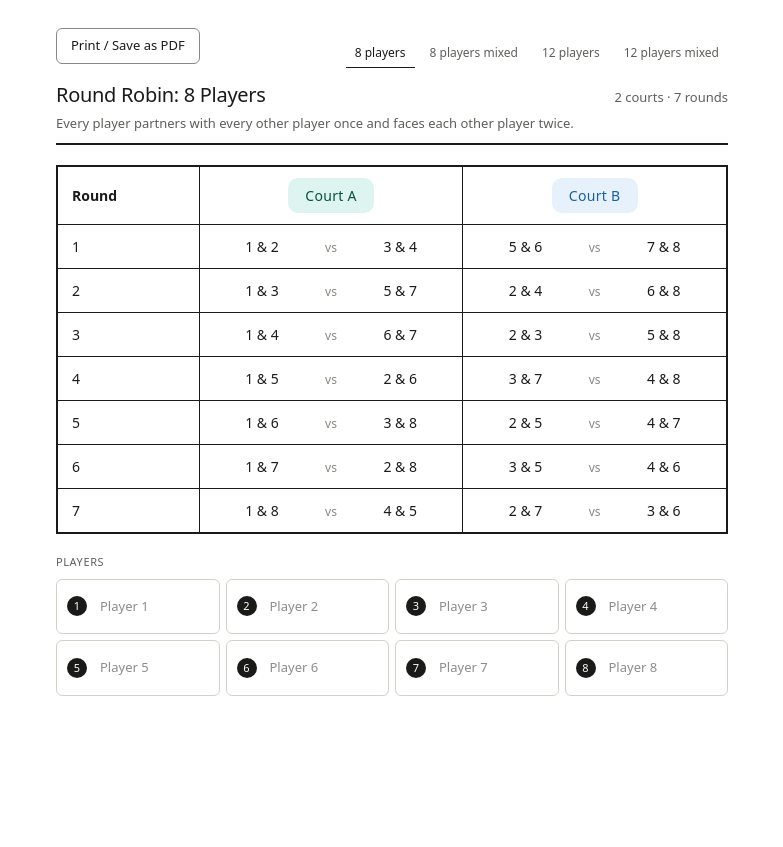
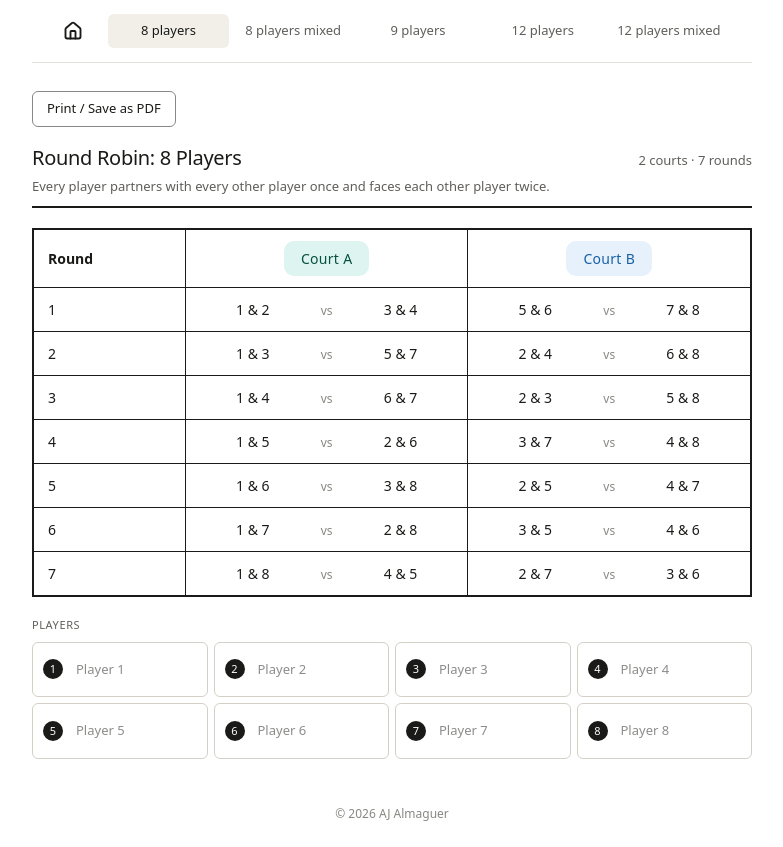
Before and after one commit to ajalmaguer/pickleball_bracket_maker, a React (Vite) app: page /8-players in a window 1280 px wide. Shown: the whole page, without its empty margins (248-1031 px from the left). Before the commit the page ends 800 px from the top, so only its background shows below. Built offline with nearby package versions, Linux system fonts and the light colour scheme.

Commit message:
created layout, navbar, footer, etc

```diff
--- /dev/null
+++ b/src/routes/-components/Layout.tsx
@@ -0,0 +1,14 @@
+import { Outlet } from '@tanstack/react-router';
+import { Navbar } from './Navbar';
+
+export function Layout() {
+  return (
+    <>
+      <Navbar />
+      <main className="page">
+        <Outlet />
+      </main>
+      <footer className="site-footer">© 2026 AJ Almaguer</footer>
+    </>
+  );
+}
--- /dev/null
+++ b/src/routes/-components/Navbar.tsx
@@ -0,0 +1,29 @@
+import { Link } from '@tanstack/react-router';
+import { House } from 'lucide-react';
+
+export function Navbar() {
+  return (
+    <nav className="navbar-container" aria-label="Main navigation">
+      <Link to="/" className="navbar-home" aria-label="Home">
+        <House size={20} strokeWidth={2.25} aria-hidden="true" />
+      </Link>
+      <ul className="navbar-links">
+        <li>
+          <Link to="/8-players">8 players</Link>
+        </li>
+        <li>
+          <Link to="/8-players-mixed">8 players mixed</Link>
+        </li>
+        <li>
+          <Link to="/9-players">9 players</Link>
+        </li>
+        <li>
+          <Link to="/12-players">12 players</Link>
+        </li>
+        <li>
+          <Link to="/12-players-mixed">12 players mixed</Link>
+        </li>
+      </ul>
+    </nav>
+  );
+}
--- /dev/null
+++ b/src/routes/-components/NotFoundPage.tsx
@@ -0,0 +1,15 @@
+import { Link } from '@tanstack/react-router';
+
+export function NotFoundPage() {
+  return (
+    <div>
+      <div className="header">
+        <h1 className="title">Page not found</h1>
+      </div>
+      <p className="description">
+        The page you’re looking for doesn’t exist.
+      </p>
+      <Link to="/8-players">Go to the 8-player bracket</Link>
+    </div>
+  );
+}
--- a/src/routes/-components/RoundRobinPage.tsx
+++ b/src/routes/-components/RoundRobinPage.tsx
@@ -64,28 +64,10 @@ export function RoundRobinPage({
   }
 
   return (
-    <div className="page">
-      <div className="navbar-container">
-        <button className="print-btn" onClick={() => window.print()}>
-          Print / Save as PDF
-        </button>
-        <div>
-          <ul className="navbar-links">
-            <li>
-              <Link to="/8-players">8 players</Link>
-            </li>
-            <li>
-              <Link to="/8-players-mixed">8 players mixed</Link>
-            </li>
-            <li>
-              <Link to="/12-players">12 players</Link>
-            </li>
-            <li>
-              <Link to="/12-players-mixed">12 players mixed</Link>
-            </li>
-          </ul>
-        </div>
-      </div>
+    <div>
+      <button className="print-btn" onClick={() => window.print()}>
+        Print / Save as PDF
+      </button>
 
       <div className="header">
         <div>
--- a/src/routes/__root.tsx
+++ b/src/routes/__root.tsx
@@ -1,11 +1,13 @@
-import { Outlet, createRootRoute } from '@tanstack/react-router';
+import { createRootRoute } from '@tanstack/react-router';
 import { TanStackRouterDevtoolsPanel } from '@tanstack/react-router-devtools';
 import { TanStackDevtools } from '@tanstack/react-devtools';
+import { Layout } from './-components/Layout';
+import { NotFoundPage } from './-components/NotFoundPage';
 
 export const Route = createRootRoute({
   component: () => (
     <>
-      <Outlet />
+      <Layout />
       {import.meta.env.DEV && (
         <TanStackDevtools
           config={{
@@ -21,4 +23,5 @@ export const Route = createRootRoute({
       )}
     </>
   ),
+  notFoundComponent: NotFoundPage,
 });
--- a/src/routes/index.tsx
+++ b/src/routes/index.tsx
@@ -1,30 +1,7 @@
-import { createFileRoute } from '@tanstack/react-router';
-import { Link } from '@tanstack/react-router';
+import { createFileRoute, redirect } from '@tanstack/react-router';
 
 export const Route = createFileRoute('/')({
-  component: App,
+  beforeLoad: () => {
+    throw redirect({ to: '/8-players' });
+  },
 });
-
-function App() {
-  return (
-    <div>
-      <ul
-        className="navbar-links"
-        style={{ justifyContent: 'start', padding: 10 }}
-      >
-        <li>
-          <Link to="/8-players">8 players</Link>
-        </li>
-        <li>
-          <Link to="/8-players-mixed">8 players mixed</Link>
-        </li>
-        <li>
-          <Link to="/12-players">12 players</Link>
-        </li>
-        <li>
-          <Link to="/12-players-mixed">12 players mixed</Link>
-        </li>
-      </ul>
-    </div>
-  );
-}
--- a/src/styles.css
+++ b/src/styles.css
@@ -37,11 +37,21 @@ body {
   background: transparent;
 }
 
+.site-footer {
+  width: 100%;
+  max-width: 7.5in;
+  margin: 0 auto;
+  padding: 18px 24px 24px;
+  color: #888780;
+  font-size: 12px;
+  text-align: center;
+}
+
 .page {
   width: 100%;
   max-width: 7.5in;
   margin: 0 auto;
-  padding: 28px 24px;
+  padding: 28px 0px;
   font-family: var(--font-sans, system-ui, sans-serif);
   background: white;
   color: #1a1a18;
@@ -346,55 +356,77 @@ body {
 
 /* -- navbar -- */
 .navbar-container {
+  width: 100%;
+  max-width: 7.5in;
+  margin: 0 auto;
+  padding: 14px 24px;
   display: flex;
-  justify-content: space-between;
+  justify-content: flex-start;
   align-items: center;
+  gap: 18px;
+  border-bottom: 1px solid #e1dfd7;
+  background: white;
+}
+.navbar-home {
+  display: inline-flex;
+  align-items: center;
+  justify-content: center;
+  width: 34px;
+  height: 34px;
+  flex-shrink: 0;
+  border-radius: 8px;
+  color: #1a1a18;
+  transition:
+    background-color 150ms ease,
+    color 150ms ease;
+}
+.navbar-home:hover,
+.navbar-home[aria-current='page'] {
+  background: #f1efe8;
+  color: #085041;
 }
 .navbar-links {
-  display: flex;
-  flex-wrap: wrap;
-  justify-content: flex-end;
-  gap: 6px;
+  flex: 1;
+  display: grid;
+  grid-template-columns: repeat(auto-fit, minmax(105px, 1fr));
+  align-items: center;
+  gap: 4px;
   list-style: none;
 }
 
 .navbar-links a {
   display: block;
-  padding: 5px 9px;
-  border: 0;
-  border-bottom: 1px solid transparent;
+  padding: 7px 10px;
+  border-radius: 6px;
   color: #5f5e5a;
   background: transparent;
-  font-size: 12px;
+  font-size: 13px;
   text-decoration: none;
   white-space: nowrap;
+  text-align: center;
+  transition:
+    background-color 150ms ease,
+    color 150ms ease;
 }
 
 .navbar-links a:hover,
 .navbar-links a[aria-current='page'] {
   color: #1a1a18;
-  border-bottom-color: #1a1a18;
-}
-/* .navbar-links {
-  display: flex;
-  flex-direction: column;
-  gap: 16px;
-}
-
-.navbar-links a {
-  border: 1px solid #888;
-  padding: 7px 14px;
-  border-radius: 6px;
-  font-size: 13px;
-  background-color: #f0f0f0;
+  background: #f1efe8;
 }
 
 @media (max-width: 540px) {
   .navbar-container {
-    margin-bottom: 20px;
+    align-items: flex-start;
+    padding: 12px 14px;
+    gap: 10px;
   }
-
   .navbar-links {
-    align-items: flex-end;
+    grid-template-columns: repeat(2, minmax(0, 1fr));
+    gap: 3px;
   }
-} */
+  .navbar-links a {
+    padding: 6px 7px;
+    font-size: 12px;
+  }
+}
```
